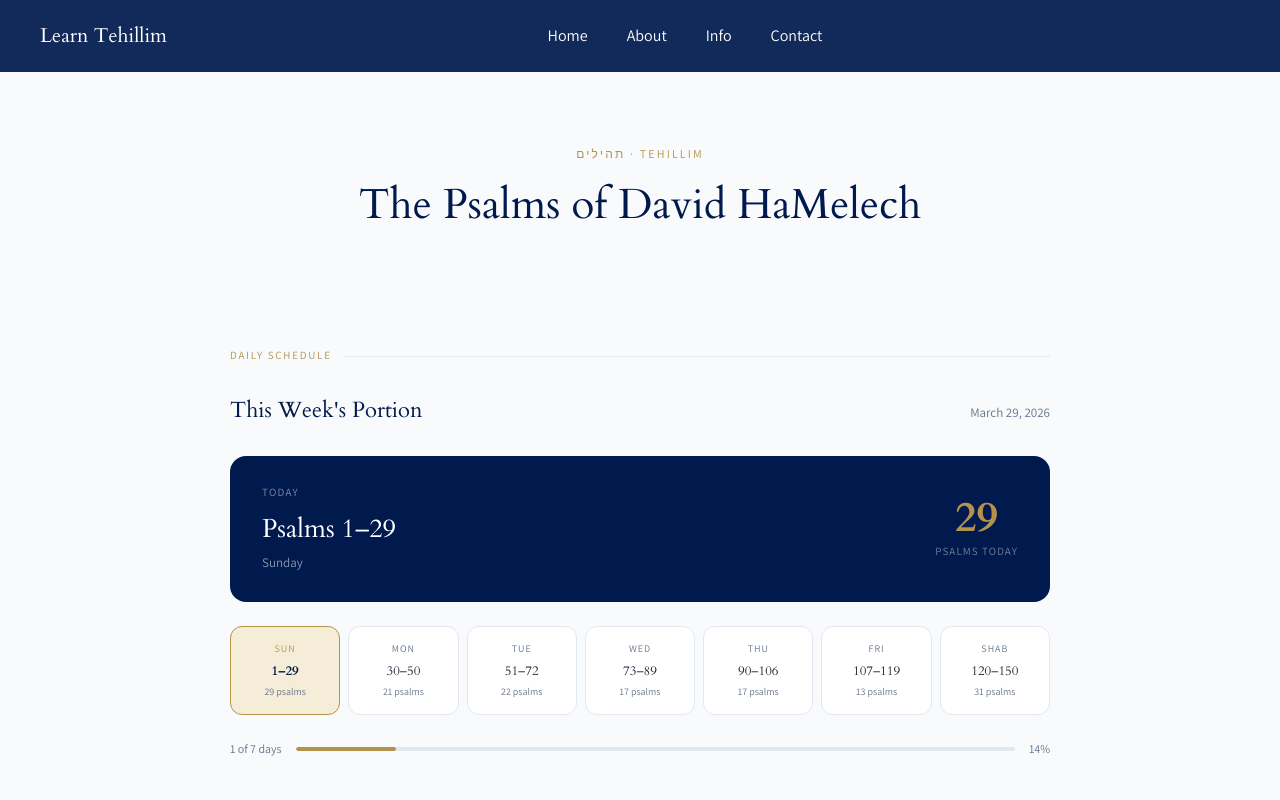
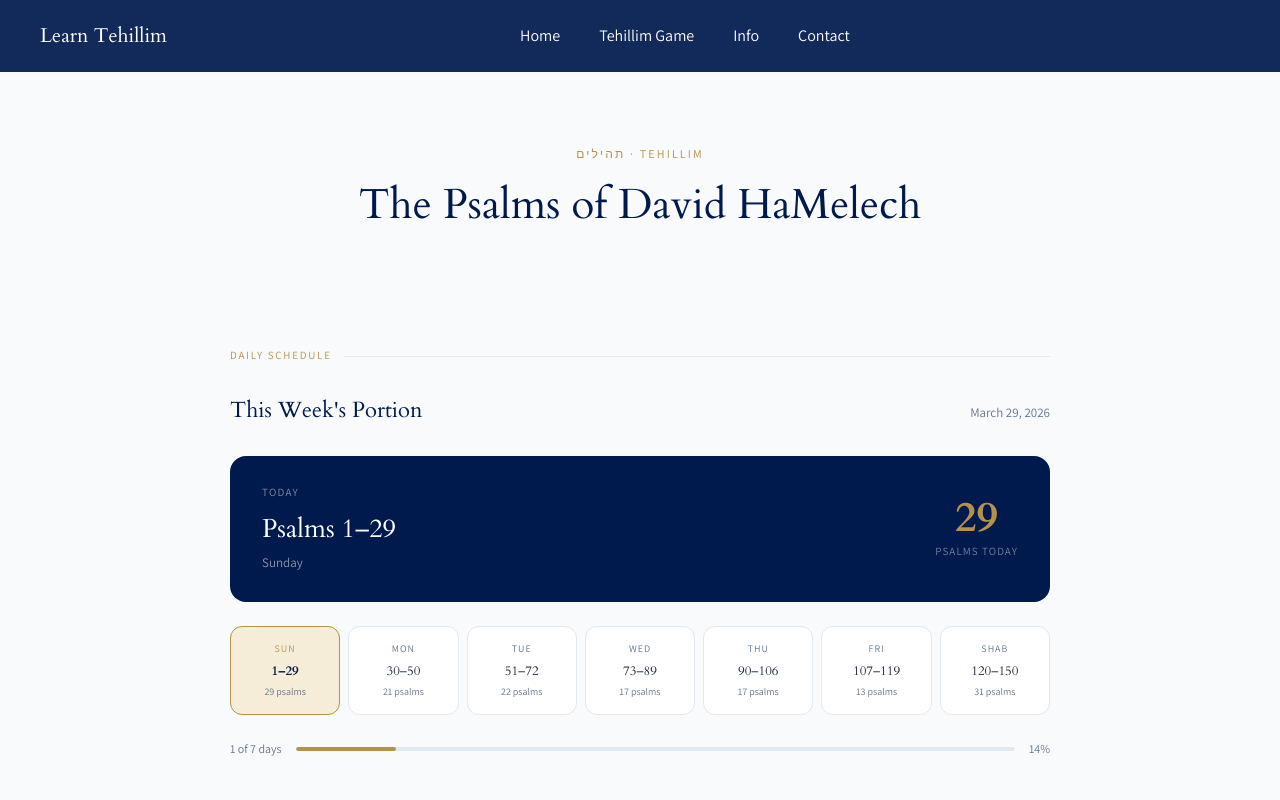
Before and after one commit to arielagarunov/psalm-learning, a plain HTML site: page index.html in a window 1280 px wide. Shown: the top 800 px of the page. Drawn offline with Linux system fonts and the light colour scheme.

Commit message:
Update index.html

```diff
--- a/index.html
+++ b/index.html
@@ -466,7 +466,7 @@ body {
         <h1 style="font-family:'Cardo',serif; font-weight:400; font-size:20px;">Learn Tehillim</h1>
         <nav class="nav-links">
             <a href="#">Home</a>
-            <a href="about.html">About</a>
+            <a href="game.html">Tehillim Game</a>
             <a href="info.html">Info</a>
             <a href="contact.html">Contact</a>
         </nav>
```
